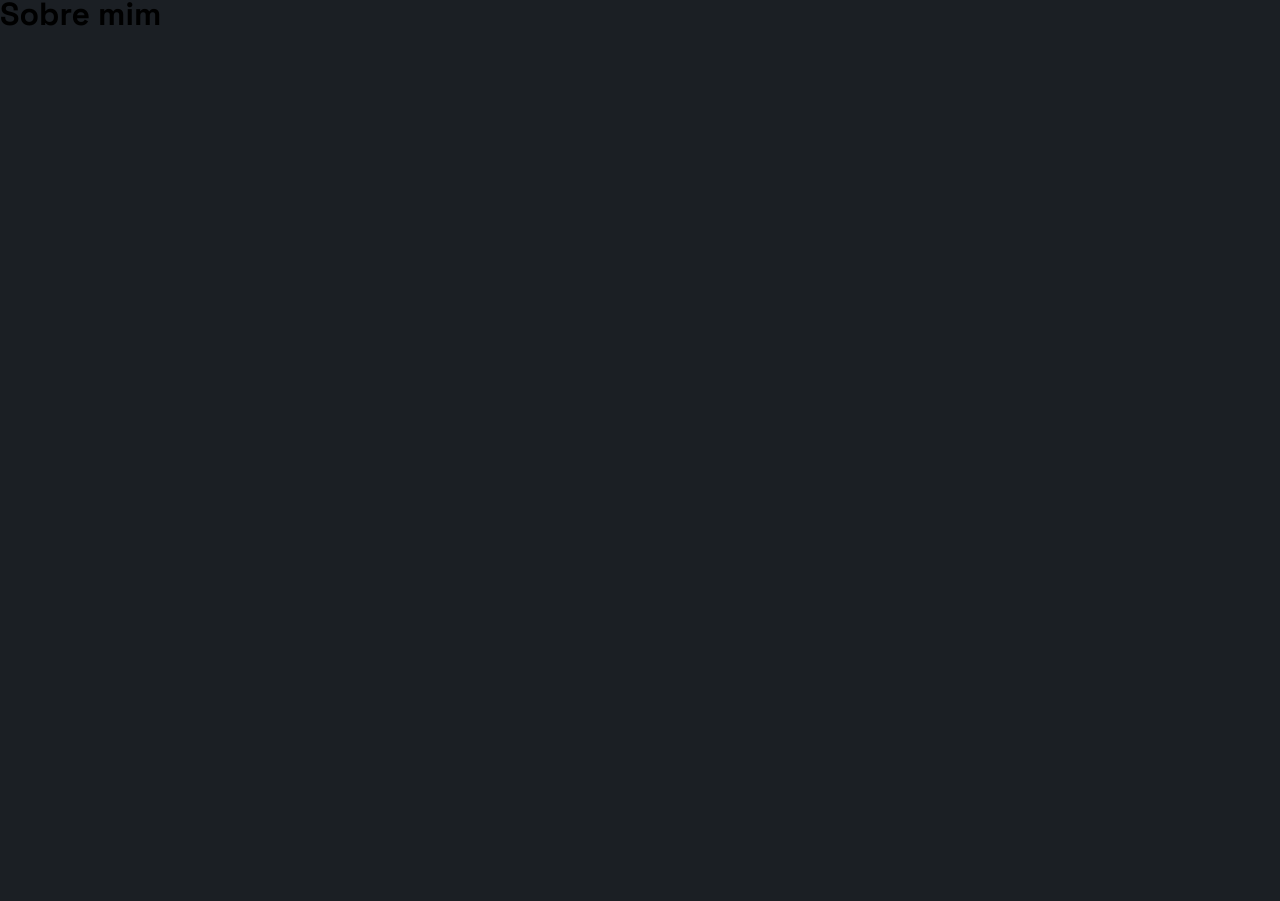
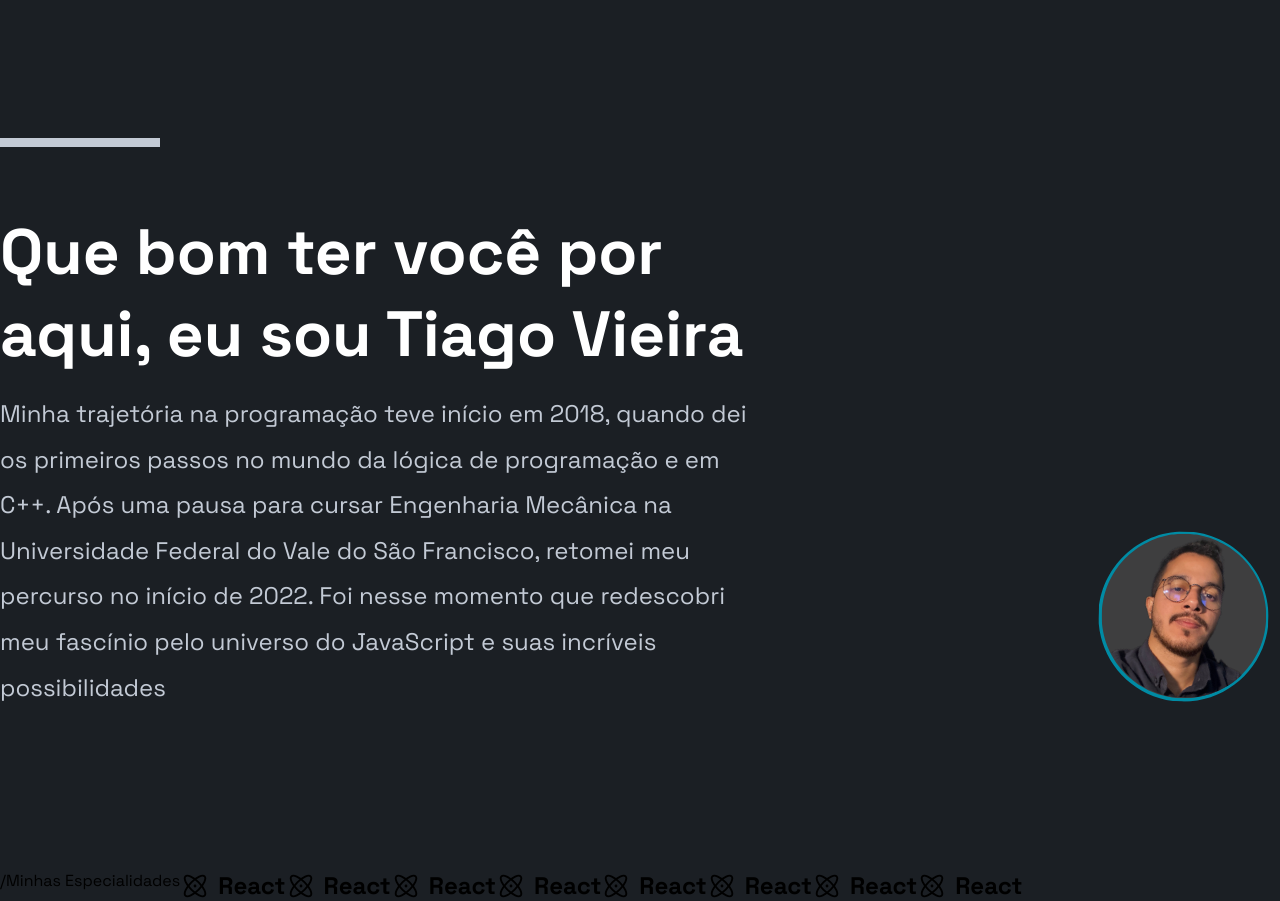
Before and after one commit to tiagosvieira10/my-portfolio, a Next.js app: page /sobre in a window 1280 px wide. Shown: the part 120-1021 px from the top of the page. Before the commit the page ends 816 px from the top, so only its background shows below. Built offline with nearby package versions, Linux system fonts and the light colour scheme.

Commit message:
pagina sobre - historia pronta

```diff
--- a/src/pages/sobre.tsx
+++ b/src/pages/sobre.tsx
@@ -1,5 +1,68 @@
+import { AboutContainer, HistoryContainer, Skills, SkillsContainer } from "@/styles/pages/sobre";
+import fotoPerfil from '../assets/foto.svg';
+import { Atom } from "phosphor-react";
+import Image from "next/image";
+
 export default function Sobre(){
   return(
-    <h1>Sobre mim</h1>
+    <>
+      <AboutContainer>
+        <HistoryContainer>
+          <div></div>
+          <h1>Que bom ter você por aqui, eu sou Tiago Vieira</h1>
+          <span>Minha trajetória na programação teve início em 2018, quando dei os primeiros passos no mundo da lógica de programação e em C++. Após uma pausa para cursar Engenharia Mecânica na Universidade Federal do Vale do São Francisco, retomei meu percurso no início de 2022. Foi nesse momento que redescobri meu fascínio pelo universo do JavaScript e suas incríveis possibilidades</span>
+        </HistoryContainer>
+
+        <Image src= {fotoPerfil} width={190} height={190} alt="" />
+
+
+      </AboutContainer>
+
+      <SkillsContainer>
+        <span>/</span>
+        <p>Minhas Especialidades</p>
+
+        <Skills>
+          <Atom  size={30}/>
+          <h2>React</h2>
+        </Skills>
+
+        <Skills>
+          <Atom  size={30}/>
+          <h2>React</h2>
+        </Skills>
+
+        <Skills>
+          <Atom  size={30}/>
+          <h2>React</h2>
+        </Skills>
+
+        <Skills>
+          <Atom  size={30}/>
+          <h2>React</h2>
+        </Skills>
+
+        <Skills>
+          <Atom  size={30}/>
+          <h2>React</h2>
+        </Skills>
+
+        <Skills>
+          <Atom  size={30}/>
+          <h2>React</h2>
+        </Skills>
+
+        <Skills>
+          <Atom  size={30}/>
+          <h2>React</h2>
+        </Skills>
+
+        <Skills>
+          <Atom  size={30}/>
+          <h2>React</h2>
+        </Skills>
+      </SkillsContainer>
+
+    </>
   )
 }
--- /dev/null
+++ b/src/styles/pages/sobre.ts
@@ -0,0 +1,44 @@
+import { styled } from "..";
+
+export const AboutContainer = styled('main',{
+  display: 'flex',
+  maxWidth: 1300,
+  margin: '10rem auto',
+  alignItems: 'flex-end',
+  justifyContent: 'space-between'
+})
+
+export const HistoryContainer = styled('div',{
+  maxWidth: '60%',
+
+  div:{
+    width: '10rem',
+    borderTop: '0.6rem solid $corFonte',
+  },
+
+  h1: {
+    color: 'white',
+    fontSize: '4rem',
+
+    paddingTop: '4rem',
+    paddingBottom: '1rem',
+  },
+
+  span: {
+    fontSize: '1.5rem',
+    color: '$corFonte',
+    lineHeight: '1.9'
+  }
+})
+
+export const SkillsContainer = styled('footer',{
+  display: 'flex',
+  maxWidth: 1300,
+  margin: 'auto',
+})
+
+export const Skills = styled('section', {
+  display: 'flex',
+  alignItems: 'center',
+  gap: '0.5rem',
+})
```
Also changed, not shown: src/pages/index.tsx (+9 -2 lines), src/styles/pages/home.ts (+10 -1 lines), src/assets/foto.svg (added).
